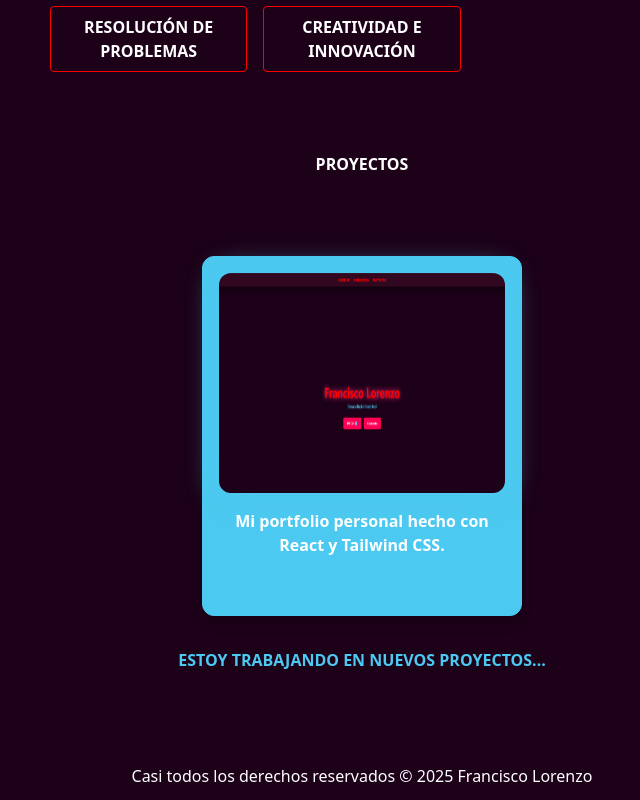
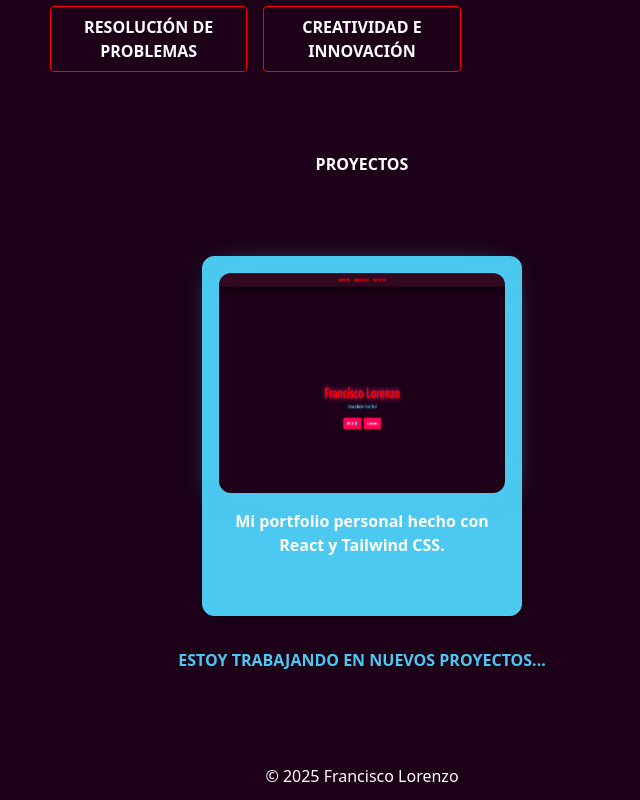
Before and after one commit to franlorenzo1/Francisco-Lorenzo, a React (Vite) app: page / in a window 1280 px wide. Shown: the part 1676-2476 px from the top of the page, without its empty margins (278-918 px from the left). Built offline with nearby package versions, Linux system fonts and the light colour scheme; some icons are missing.

Commit message:
Cambio footer

```diff
--- a/src/components/Footer.jsx
+++ b/src/components/Footer.jsx
@@ -3,7 +3,7 @@ export default function Footer() {
    <div>
     <footer className="p-3 mt-20 flex gap-5 justify-center">
       <div>
-        <p>Casi todos los derechos reservados © 2025 Francisco Lorenzo </p>
+        <p>© 2025 Francisco Lorenzo </p>
       </div>
 
 
```
